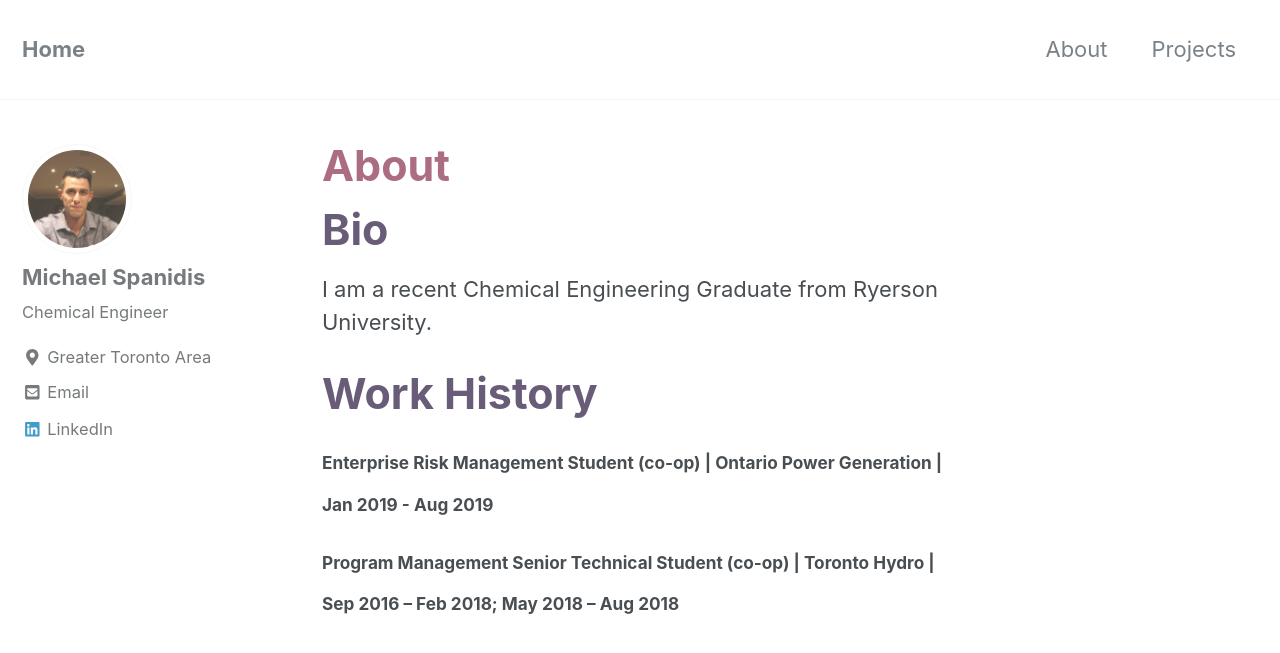
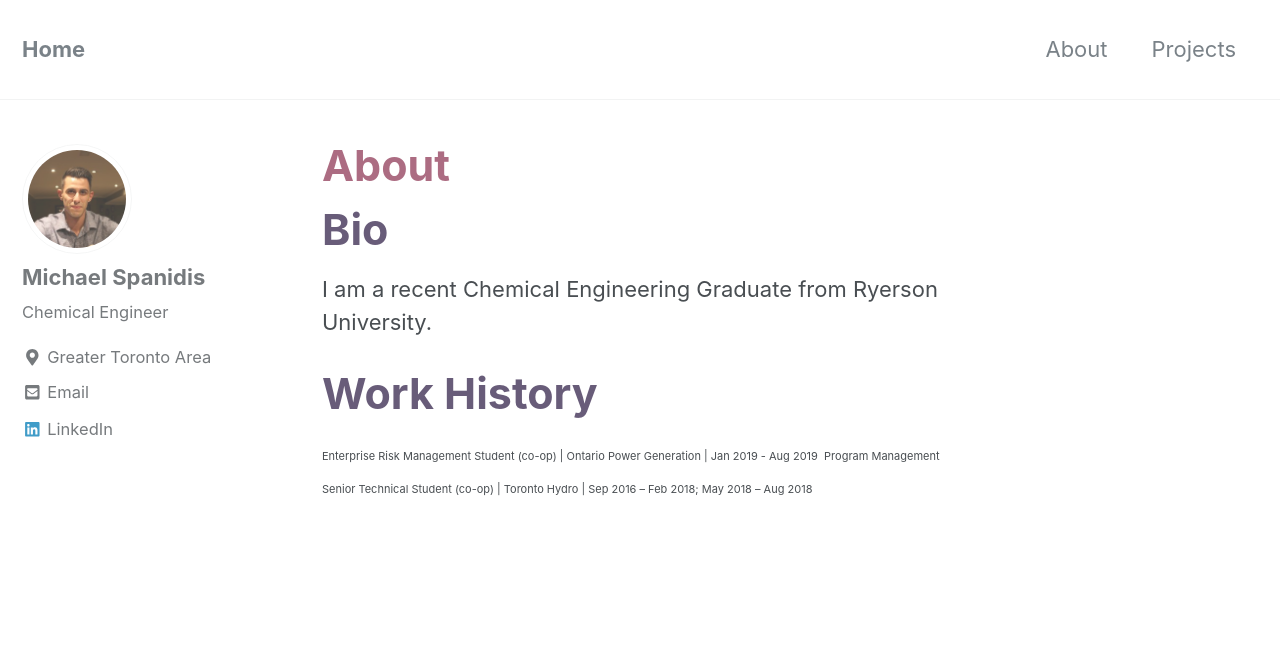
Before and after one commit to michaelspanidis/michaelspanidis.github.io, a Jekyll site: the page built from _pages/about.md, in a window 1280 px wide and 900 px high. Shown: the top 653 px of the window. Built offline with Jekyll 4.4.1, drawn with Linux system fonts in a browser that asks for light colours; nearby versions of some CDN libraries.

Commit message:
changes26

```diff
--- a/_pages/about.md
+++ b/_pages/about.md
@@ -7,5 +7,5 @@ I am a recent Chemical Engineering Graduate from Ryerson University.
 
 # <span style="color:rgb(104,92,121);font-size:1.25em;">Work History</span>
 
-# <span style="font-size:0.5em;">Enterprise Risk Management Student (co-op) | Ontario Power Generation | Jan 2019 - Aug 2019</span>
-# <span style="font-size:0.5em;">Program Management Senior Technical Student (co-op) | Toronto Hydro | Sep 2016 – Feb 2018; May 2018 – Aug 2018</span>
+<span style="font-size:0.5em;">Enterprise Risk Management Student (co-op) | Ontario Power Generation | Jan 2019 - Aug 2019</span>
+<span style="font-size:0.5em;">Program Management Senior Technical Student (co-op) | Toronto Hydro | Sep 2016 – Feb 2018; May 2018 – Aug 2018</span>
```
